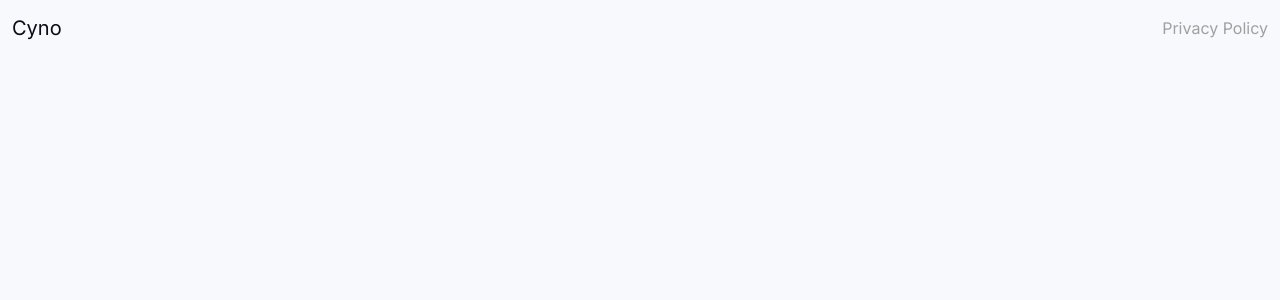
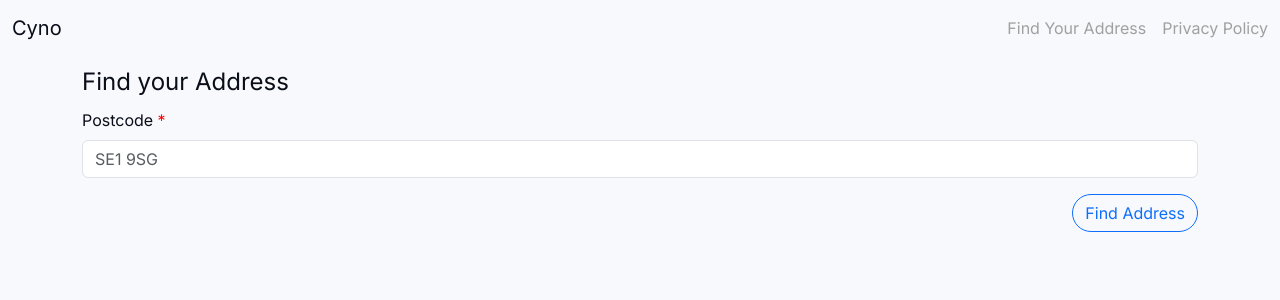
Before and after one commit to Joshua-Noakes1/cyno, a Nuxt app: page /find in a window 1280 px wide. Before the commit this address had no page. Shown: the top 300 px of the page. Built offline with nearby package versions, Linux system fonts and the light colour scheme.

Commit message:
add privacy and find

```diff
--- a/app.vue
+++ b/app.vue
@@ -1,6 +1,8 @@
 <template>
   <div>
     <NavigationNavBar />
-    <NuxtPage />
+    <div class="container-fluid">
+      <NuxtPage />
+    </div>
   </div>
 </template>
--- a/assets/css/main.css
+++ b/assets/css/main.css
@@ -33,21 +33,39 @@ body {
 	}
 }
 
-.text-color {
+/* BS Overwrite */
+.btn {
+    border-radius: 2rem;
+}
+
+/* Colors */
+.text-color,
+.text-color:hover,
+.text-color:focus {
 	color: var(--text-color); /* For when an element wants to ignore the html,body color */
 }
 
-.text-muted-color {
+.text-muted-color,
+.text-muted-color:hover,
+.text-muted-color:focus {
     color: var(--muted-text-color);
 }
 
-.text-primary {
+.text-primary,
+.text-primary:hover,
+.text-primary:focus {
 	color: var(--primary);
 }
-.text-secondary {
+
+.text-secondary,
+.text-secondary:hover,
+.text-secondary:focus {
 	color: var(--secondary);
 }
-.text-accent {
+
+.text-accent,
+.text-accent:hover,
+.text-accent:focus {
 	color: var(--accent);
 }
 
--- a/components/Navigation/NavBar/index.vue
+++ b/components/Navigation/NavBar/index.vue
@@ -3,6 +3,7 @@
         <div class="container-fluid">
             <NuxtLink class="navbar-brand text-color" to="/">Cyno</NuxtLink>
             <span class="float-right">
+                <NuxtLink class="navbar-text text-muted-color fadeLink" to="/find" style="margin-right: 1rem;">Find Your Address</NuxtLink>
                 <NuxtLink class="navbar-text text-muted-color fadeLink" to="/privacy">Privacy Policy</NuxtLink>
             </span>
         </div>
--- /dev/null
+++ b/pages/find/index.vue
@@ -0,0 +1,17 @@
+<template>
+    <form class="container">
+        <legend>Find your Address</legend>
+        <div class="mb-3">
+            <label for="disabledTextInput" class="form-label">Postcode<span title="This is a required field"
+                    style="color: red;"> *</span></label>
+            <input type="text" class="form-control" placeholder="SE1 9SG" required>
+        </div>
+        <div class="mb-3" hidden>
+            <label for="disabledSelect" class="form-label">Address</label>
+            <select id="disabledSelect" class="form-select">
+                <option selected hidden disabled>Select your address</option>
+            </select>
+        </div>
+        <button type="submit" class="btn btn-outline-primary float-end">Find Address</button>
+    </form>
+</template>
--- a/pages/index.vue
+++ b/pages/index.vue
@@ -1,3 +1,3 @@
 <template>
-    <h1 class="text-accent">Hello World :3</h1>
+    <h1>Hello World :3</h1>
 </template>
--- /dev/null
+++ b/pages/privacy/index.vue
@@ -0,0 +1,3 @@
+<template>
+    <h1>Sure this is totally safe</h1>
+</template>
```
